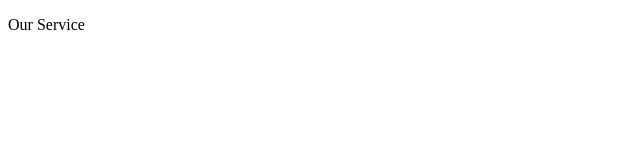
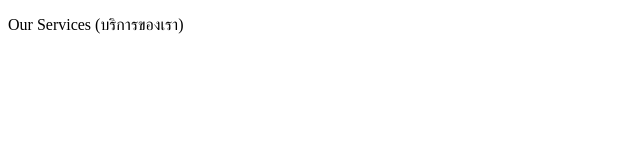
Before and after one commit to varHRIS/html-app, a plain HTML site: page service.html in a window 1280 px wide. Shown: the whole page, without its empty margins (0-640 px from the left). Drawn offline with Linux system fonts and the light colour scheme.

Commit message:
hotfix: fix the title service

```diff
--- a/service.html
+++ b/service.html
@@ -6,6 +6,6 @@
     <title>Service</title>
 </head>
 <body>
-    <p>Our Service</p>
+    <p>Our Services (บริการของเรา)</p>
 </body>
 </html>
```
